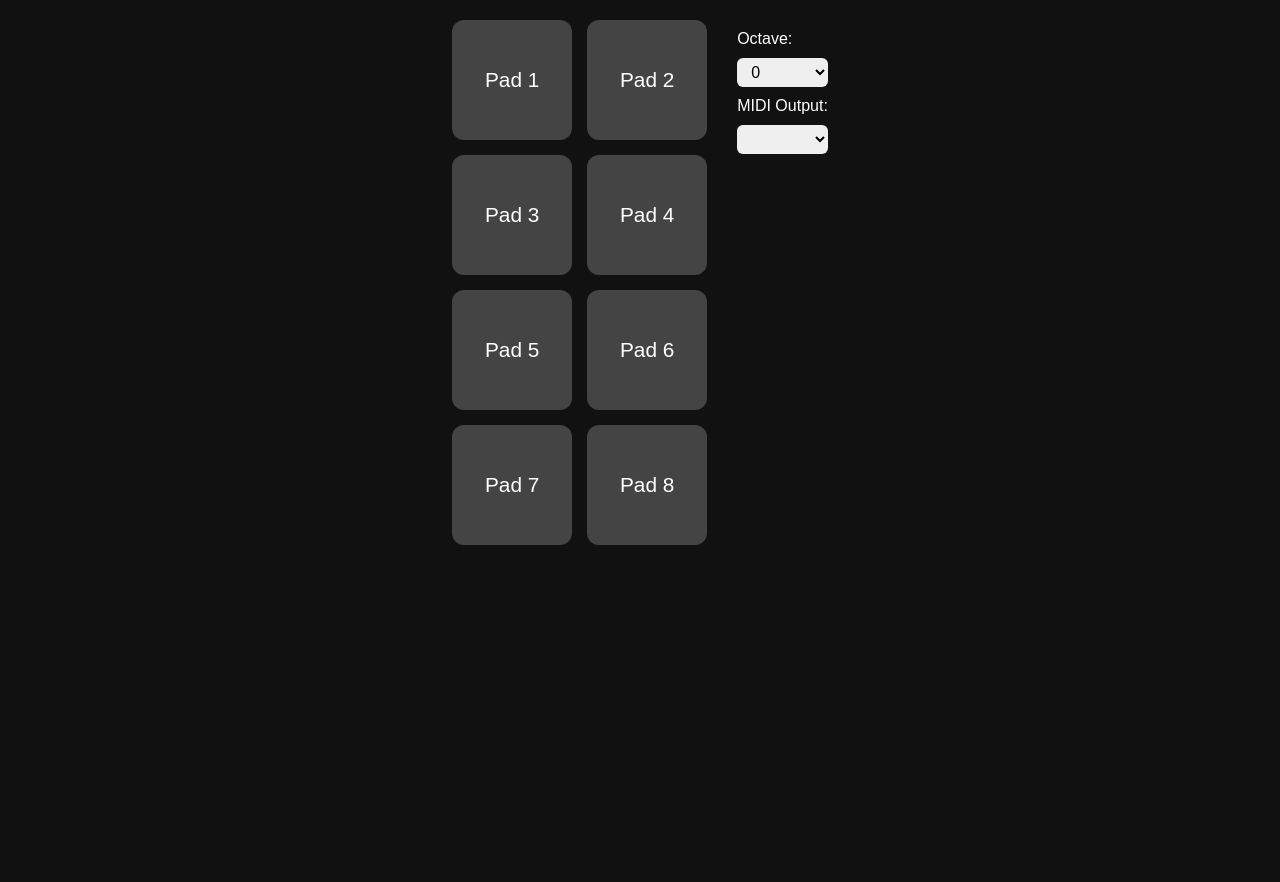
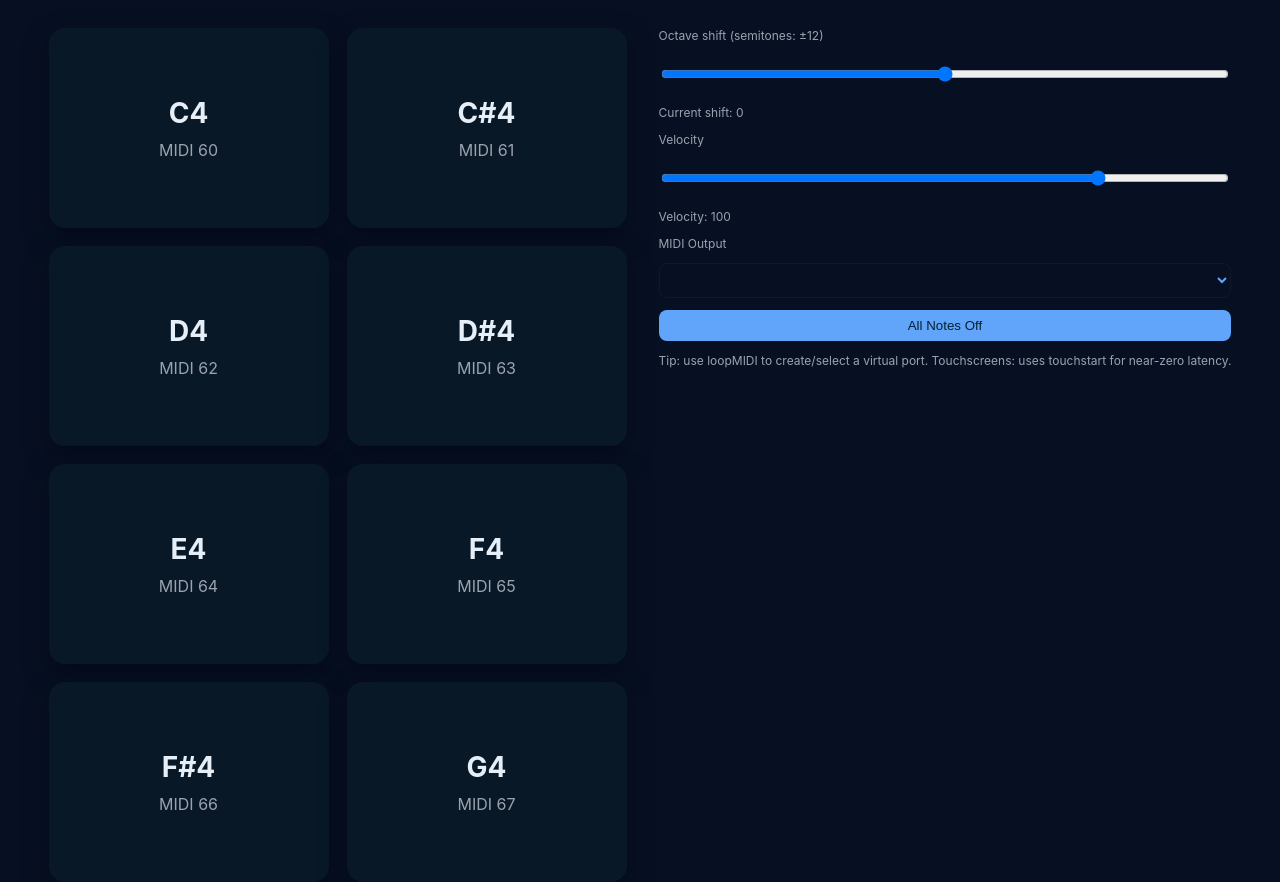
Before and after one commit to imswiming/midi-piano, a plain HTML site: page index.html in a window 1280 px wide. Before the commit the page ends 840 px from the top, so only its background shows below. Drawn offline with Linux system fonts and the light colour scheme.

Commit message:
Refactor index.html for improved MIDI pad UI
Updated styles and functionality for MIDI pad interface.

```diff
--- a/index.html
+++ b/index.html
@@ -3,148 +3,139 @@
 <head>
 <meta charset="UTF-8" />
 <meta name="viewport" content="width=device-width, initial-scale=1.0" />
-<title>2x4 MIDI Pad (C4) with Octave Control</title>
+<title>2x4 MIDI Pad (C4) — Large Pads</title>
 <style>
-  body {
-    display: flex;
-    align-items: flex-start;
-    justify-content: center;
-    height: 100vh;
-    background: #111;
-    color: #fff;
-    font-family: sans-serif;
-    gap: 30px;
-    margin: 0;
-    padding: 20px;
-  }
-  .container {
-    display: flex;
-    flex-direction: row;
-    align-items: flex-start;
-    gap: 30px;
-  }
-  .pad-grid {
-    display: grid;
-    grid-template-columns: repeat(2, 120px);
-    grid-template-rows: repeat(4, 120px);
-    gap: 15px;
-  }
-  .pad {
-    background: #444;
-    border-radius: 12px;
-    display: flex;
-    align-items: center;
-    justify-content: center;
-    font-size: 1.3em;
-    touch-action: manipulation;
-    user-select: none;
-    transition: background 0.1s;
-  }
-  .pad.active {
-    background: #0f0;
-  }
-  .controls {
-    display: flex;
-    flex-direction: column;
-    gap: 10px;
-    margin-top: 10px;
-  }
-  select, button {
-    font-size: 1em;
-    padding: 5px 10px;
-    border-radius: 6px;
-    border: none;
-  }
+  :root{--bg:#071022;--panel:#0b1220;--accent:#60a5fa;--muted:#9ca3af}
+  html,body{height:100%;margin:0;background:var(--bg);color:#e6eef8;font-family:Inter,system-ui,Segoe UI,Roboto,Arial}
+  .container{display:flex;align-items:flex-start;justify-content:center;height:100%;padding:28px;box-sizing:border-box}
+  .pad-grid{display:grid;grid-template-columns:repeat(2,280px);grid-template-rows:repeat(4,200px);gap:18px;touch-action:manipulation;-webkit-tap-highlight-color:transparent}
+  .pad{background:#081827;border-radius:16px;display:flex;flex-direction:column;align-items:center;justify-content:center;user-select:none;cursor:pointer;-webkit-user-select:none;transition:transform .06s;box-shadow:0 10px 24px rgba(2,6,23,.6)}
+  .pad:active,.pad.active{transform:translateY(3px);box-shadow:0 5px 12px rgba(2,6,23,.5)}
+  .pad .note{font-weight:700;font-size:28px}
+  .pad .midi{font-size:16px;color:var(--muted);margin-top:10px}
+  .controls{display:flex;flex-direction:column;gap:12px;margin-left:32px;min-width:220px}
+  select,input[type=range],button{background:transparent;border:1px solid rgba(255,255,255,0.04);padding:8px;border-radius:8px;color:var(--accent)}
+  label{font-size:14px;color:var(--muted)}
+  .hint{font-size:12px;color:var(--muted)}
+  button{background:var(--accent);color:#042033;border:none}
 </style>
 </head>
 <body>
   <div class="container">
     <div class="pad-grid" id="padGrid"></div>
-    <div class="controls">
-      <label for="octave">Octave:</label>
-      <select id="octave">
-        <option value="-2">-2</option>
-        <option value="-1">-1</option>
-        <option value="0" selected>0</option>
-        <option value="1">+1</option>
-        <option value="2">+2</option>
-      </select>
-      <label for="midiOutput">MIDI Output:</label>
+
+    <div class="controls" id="controls">
+      <label class="hint">Octave shift (semitones: ±12)</label>
+      <input id="octave" type="range" min="-2" max="2" value="0" step="1">
+      <div class="hint">Current shift: <span id="octVal">0</span></div>
+
+      <label class="hint">Velocity</label>
+      <input id="velocity" type="range" min="1" max="127" value="100">
+      <div class="hint">Velocity: <span id="velVal">100</span></div>
+
+      <label class="hint">MIDI Output</label>
       <select id="midiOutput"></select>
+
+      <button id="allOff">All Notes Off</button>
+      <div class="hint">Tip: use loopMIDI to create/select a virtual port. Touchscreens: uses touchstart for near-zero latency.</div>
     </div>
   </div>
 
 <script>
-let midi = null;
-let output = null;
-let baseNote = 60; // C4
+const NOTE_NAMES = ['C','C#','D','D#','E','F','F#','G','G#','A','A#','B'];
+const BASE_START = 60; // C4
+const PAD_COUNT = 8;
+
+function noteName(n){ return NOTE_NAMES[n % 12] + (Math.floor(n/12)-1); }
+
+const padGrid = document.getElementById('padGrid');
+const octaveEl = document.getElementById('octave');
+const octVal = document.getElementById('octVal');
+const velocityEl = document.getElementById('velocity');
+const velVal = document.getElementById('velVal');
+const midiSelect = document.getElementById('midiOutput');
+const allOffBtn = document.getElementById('allOff');
+
+let midiAccess = null;
+let selectedOutput = null;
 let octaveShift = 0;
 
-const pads = [];
+const padOnMsgs = new Array(PAD_COUNT);
+const padOffMsgs = new Array(PAD_COUNT);
+const padEls = new Array(PAD_COUNT);
 
-for (let i = 0; i < 8; i++) {
-  pads.push({ note: baseNote + i, label: `C${Math.floor((baseNote + i) / 12)}` });
-}
+(function buildPads(){
+  for(let i=0;i<PAD_COUNT;i++){
+    const el = document.createElement('div');
+    el.className = 'pad';
+    const midi = BASE_START + i;
+    el.innerHTML = `<div class="note">${noteName(midi)}</div><div class="midi">MIDI ${midi}</div>`;
+    padGrid.appendChild(el);
+    padEls[i] = el;
 
-const padGrid = document.getElementById('padGrid');
+    padOnMsgs[i] = new Uint8Array([0x90, midi & 0x7f, Number(velocityEl.value) & 0x7f]);
+    padOffMsgs[i] = new Uint8Array([0x80, midi & 0x7f, 0x00]);
 
-pads.forEach((pad, i) => {
-  const el = document.createElement('div');
-  el.className = 'pad';
-  el.textContent = `Pad ${i + 1}`;
+    el.addEventListener('touchstart', (e)=>{ e.preventDefault(); el.classList.add('active'); selectedOutput && selectedOutput.send(padOnMsgs[i]); }, {passive:false});
+    el.addEventListener('touchend',   (e)=>{ e.preventDefault(); el.classList.remove('active'); selectedOutput && selectedOutput.send(padOffMsgs[i]); }, {passive:false});
+    el.addEventListener('mousedown',  ()=>{ el.classList.add('active'); selectedOutput && selectedOutput.send(padOnMsgs[i]); });
+    el.addEventListener('mouseup',    ()=>{ el.classList.remove('active'); selectedOutput && selectedOutput.send(padOffMsgs[i]); });
+    el.addEventListener('mouseleave', ()=>{ el.classList.remove('active'); selectedOutput && selectedOutput.send(padOffMsgs[i]); });
+  }
+})();
 
-  const noteOn = () => {
-    el.classList.add('active');
-    sendMIDI(0x90, pad.note + octaveShift * 12, 100);
-  };
-  const noteOff = () => {
-    el.classList.remove('active');
-    sendMIDI(0x80, pad.note + octaveShift * 12, 0);
-  };
+function updatePadMessages(){
+  const vel = Number(velocityEl.value) & 0x7f;
+  const shift = Number(octaveEl.value) * 12;
+  octaveShift = Number(octaveEl.value);
+  octVal.textContent = octaveShift;
+  velVal.textContent = vel;
 
-  el.addEventListener('touchstart', e => { e.preventDefault(); noteOn(); });
-  el.addEventListener('touchend', e => { e.preventDefault(); noteOff(); });
-  el.addEventListener('mousedown', noteOn);
-  el.addEventListener('mouseup', noteOff);
-  el.addEventListener('mouseleave', noteOff);
-
-  padGrid.appendChild(el);
-});
-
-async function initMIDI() {
-  if (navigator.requestMIDIAccess) {
-    midi = await navigator.requestMIDIAccess();
-    updateOutputs();
-  } else {
-    alert('WebMIDI not supported');
+  for(let i=0;i<PAD_COUNT;i++){
+    const midi = (BASE_START + i + shift) & 0x7f;
+    const el = padEls[i];
+    const noteDiv = el.firstElementChild;
+    const midiDiv = noteDiv.nextElementSibling;
+    noteDiv.textContent = noteName(midi);
+    midiDiv.textContent = 'MIDI ' + midi;
+    padOnMsgs[i][1] = midi;
+    padOnMsgs[i][2] = vel;
+    padOffMsgs[i][1] = midi;
   }
 }
 
-function updateOutputs() {
-  const outputSelect = document.getElementById('midiOutput');
-  outputSelect.innerHTML = '';
-  midi.outputs.forEach(port => {
-    const opt = document.createElement('option');
-    opt.value = port.id;
-    opt.textContent = port.name;
-    outputSelect.appendChild(opt);
-  });
-  output = midi.outputs.values().next().value;
+async function initMIDI(){
+  if(!navigator.requestMIDIAccess){ return; }
+  try{
+    midiAccess = await navigator.requestMIDIAccess({sysex:false});
+    midiAccess.onstatechange = populateOutputs;
+    populateOutputs();
+  }catch(e){ }
 }
 
-function sendMIDI(cmd, note, velocity) {
-  if (output) output.send([cmd, note, velocity]);
+function populateOutputs(){
+  midiSelect.innerHTML = '';
+  const outs = Array.from(midiAccess.outputs.values());
+  for(const o of outs){
+    const opt = document.createElement('option');
+    opt.value = o.id; opt.textContent = o.name || (o.manufacturer || 'MIDI Output');
+    midiSelect.appendChild(opt);
+  }
+  if(outs.length) { selectedOutput = outs[0]; midiSelect.value = selectedOutput.id; }
 }
 
-document.getElementById('midiOutput').addEventListener('change', e => {
-  const id = e.target.value;
-  output = midi.outputs.get(id);
+midiSelect.addEventListener('change', ()=>{ selectedOutput = midiAccess.outputs.get(midiSelect.value); });
+
+allOffBtn.addEventListener('click', ()=>{
+  if(!midiAccess) return;
+  midiAccess.outputs.forEach(o=>{ try{ o.send([0xB0,0x7B,0x00]); }catch(e){} });
+  padEls.forEach(p=>p.classList.remove('active'));
 });
 
-document.getElementById('octave').addEventListener('change', e => {
-  octaveShift = parseInt(e.target.value);
-});
+octaveEl.addEventListener('input', ()=>{ updatePadMessages(); });
+velocityEl.addEventListener('input', ()=>{ updatePadMessages(); });
 
+updatePadMessages();
 initMIDI();
 </script>
 </body>
```
